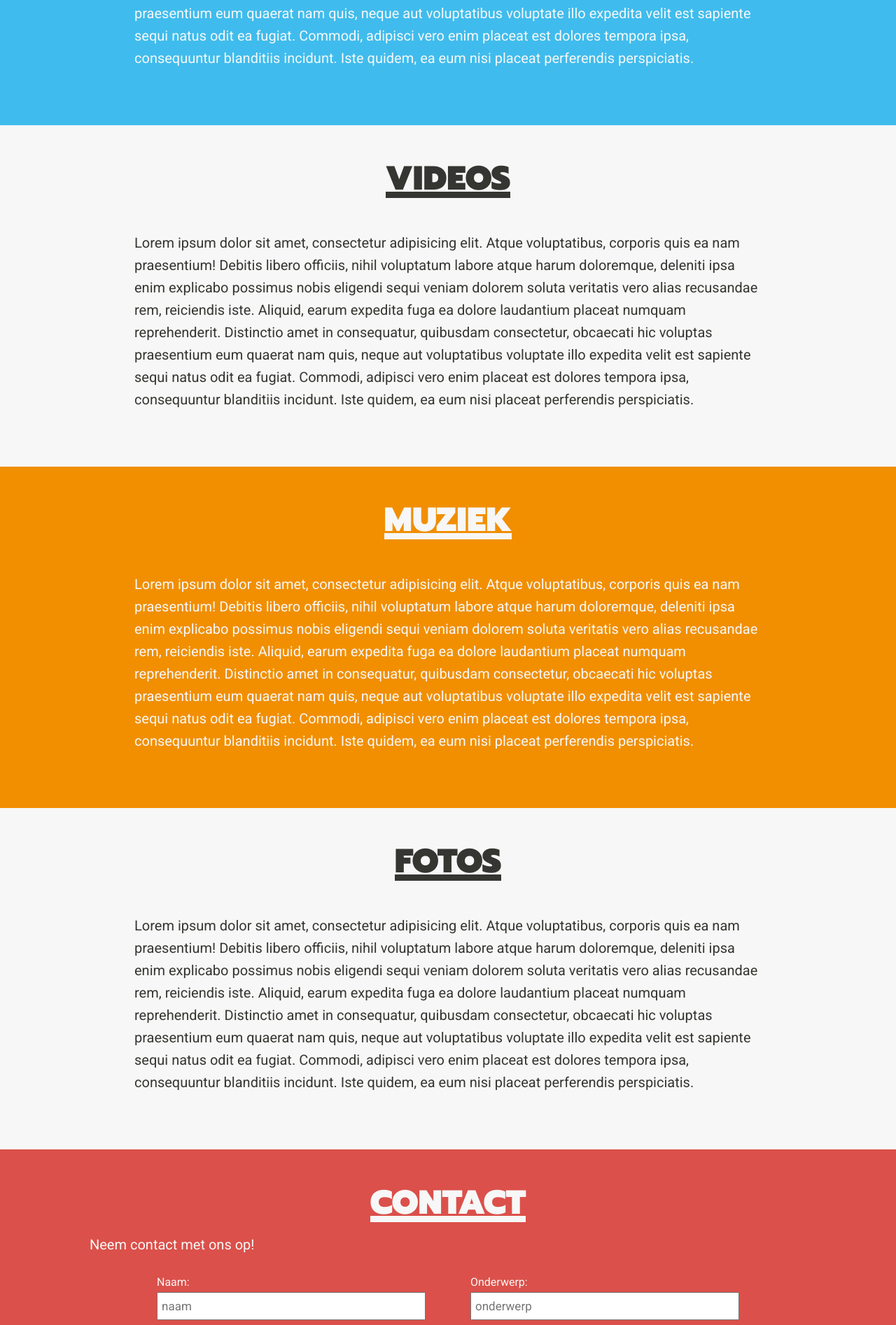
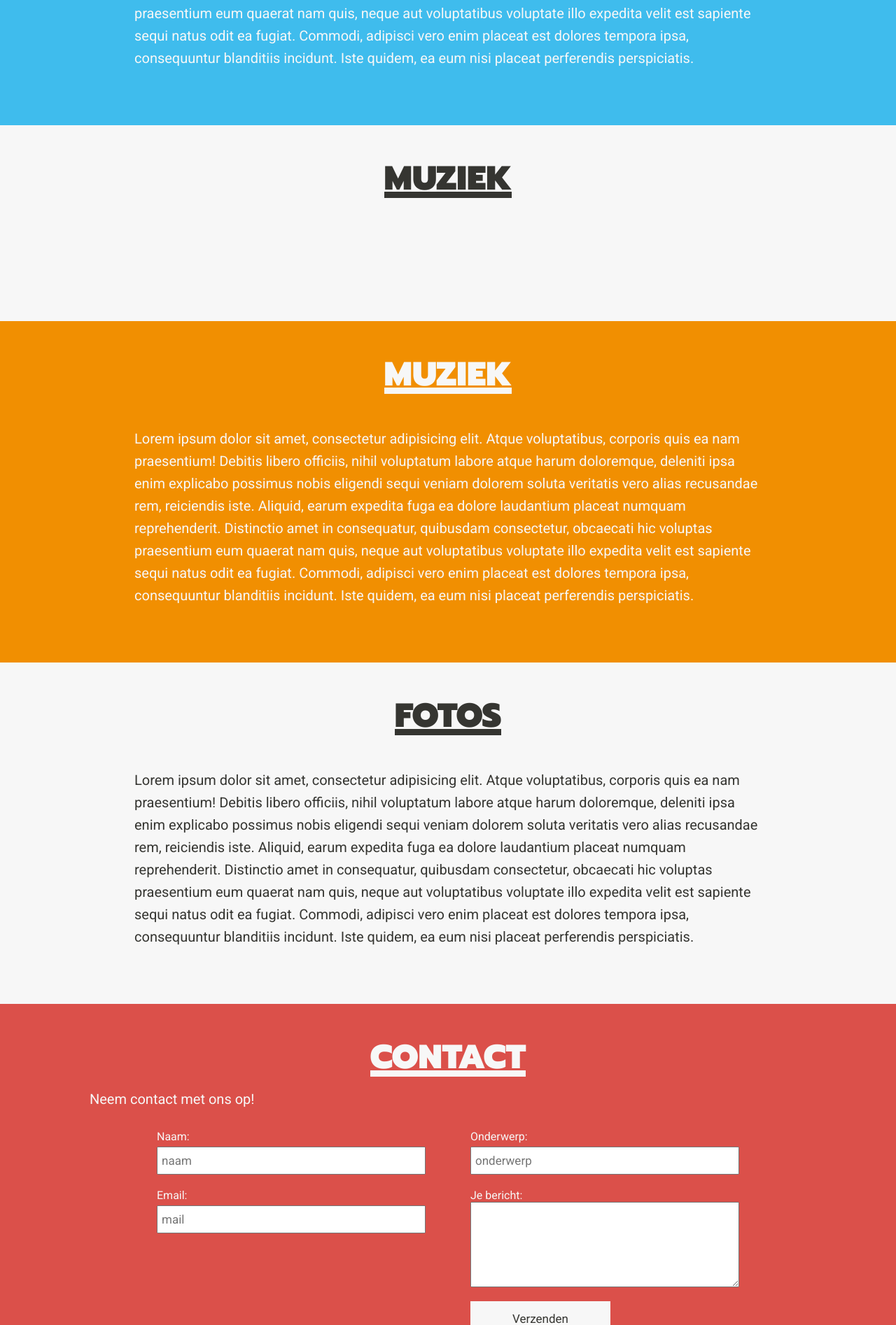
Before and after one commit to MariusHendriks/Moedersmooiste, a PHP site: page / in a window 1280 px wide. Shown: the part 1965-3859 px from the top of the page at 70% size. Run offline with PHP 8.4, Linux system fonts and the light colour scheme; some libraries are stand-ins or nearby versions.

Commit message:
updated videos.php to original

```diff
--- a/modules/videos.php
+++ b/modules/videos.php
@@ -1,6 +1,34 @@
 <div class="sectionHeader">
-    <h1>Videos</h1>
+    <h1>Muziek</h1>
 </div>
-<div class="sectionContent">
-    <p>Lorem ipsum dolor sit amet, consectetur adipisicing elit. Atque voluptatibus, corporis quis ea nam praesentium! Debitis libero officiis, nihil voluptatum labore atque harum doloremque, deleniti ipsa enim explicabo possimus nobis eligendi sequi veniam dolorem soluta veritatis vero alias recusandae rem, reiciendis iste. Aliquid, earum expedita fuga ea dolore laudantium placeat numquam reprehenderit. Distinctio amet in consequatur, quibusdam consectetur, obcaecati hic voluptas praesentium eum quaerat nam quis, neque aut voluptatibus voluptate illo expedita velit est sapiente sequi natus odit ea fugiat. Commodi, adipisci vero enim placeat est dolores tempora ipsa, consequuntur blanditiis incidunt. Iste quidem, ea eum nisi placeat perferendis perspiciatis.</p>
+<div class="owl-carousel owl-theme">
+    <div class="item-video" data-merge="1.3"><a class="owl-video" href="https://www.youtube.com/watch?v=ddZlaO_48og"></a></div>
+    <div class="item-video" data-merge="1.3"><a class="owl-video" href="https://www.youtube.com/watch?v=Nj3UF4zSHmA"></a></div>
+    <div class="item-video" data-merge="1.3"><a class="owl-video" href="https://www.youtube.com/watch?v=1Dj_MRbBTKQ"></a></div>
+    <div class="item-video" data-merge="1.3"><a class="owl-video" href="https://www.youtube.com/watch?v=nxkf7g_6Ljw"></a></div>
 </div>
+
+<script type="text/javascript">
+  $(document).ready(function(){
+    $(".owl-carousel").owlCarousel({
+      center: true,
+      video:true,
+      loop:true,
+      margin:20,
+      lazyLoad:true,
+      merge:true,
+      responsiveClass:true,
+      responsive:{
+          0:{
+              items:1,
+          },
+          600:{
+              items:3,
+          },
+          1000:{
+              items:5,
+          }
+        }
+    });
+  });
+</script>
```
